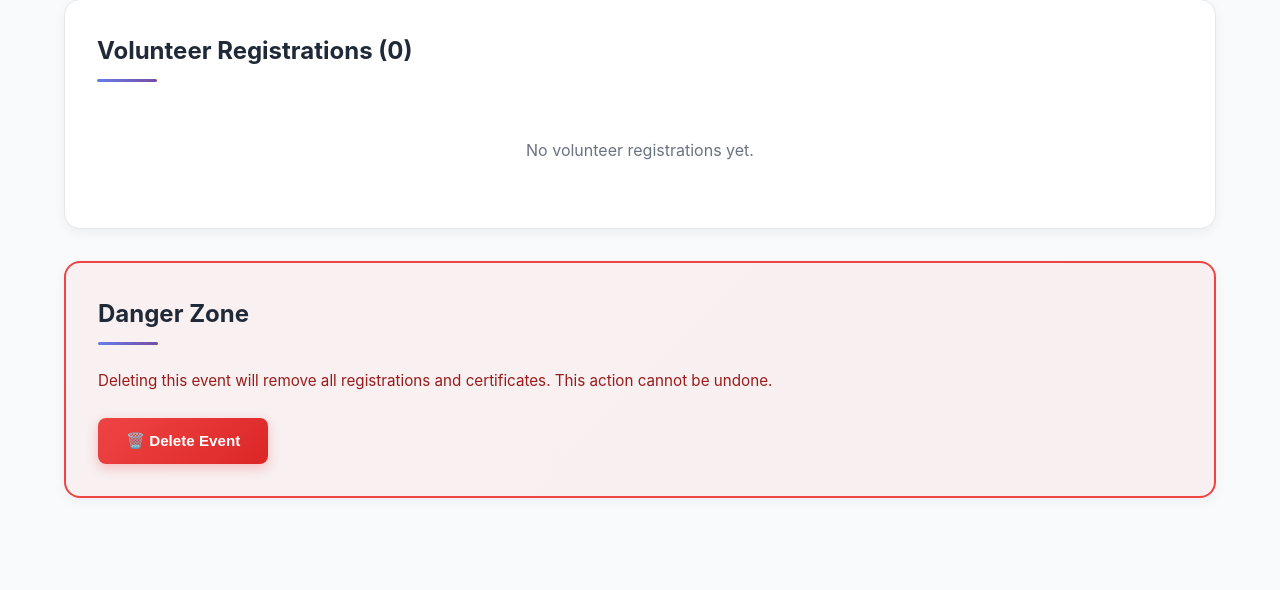
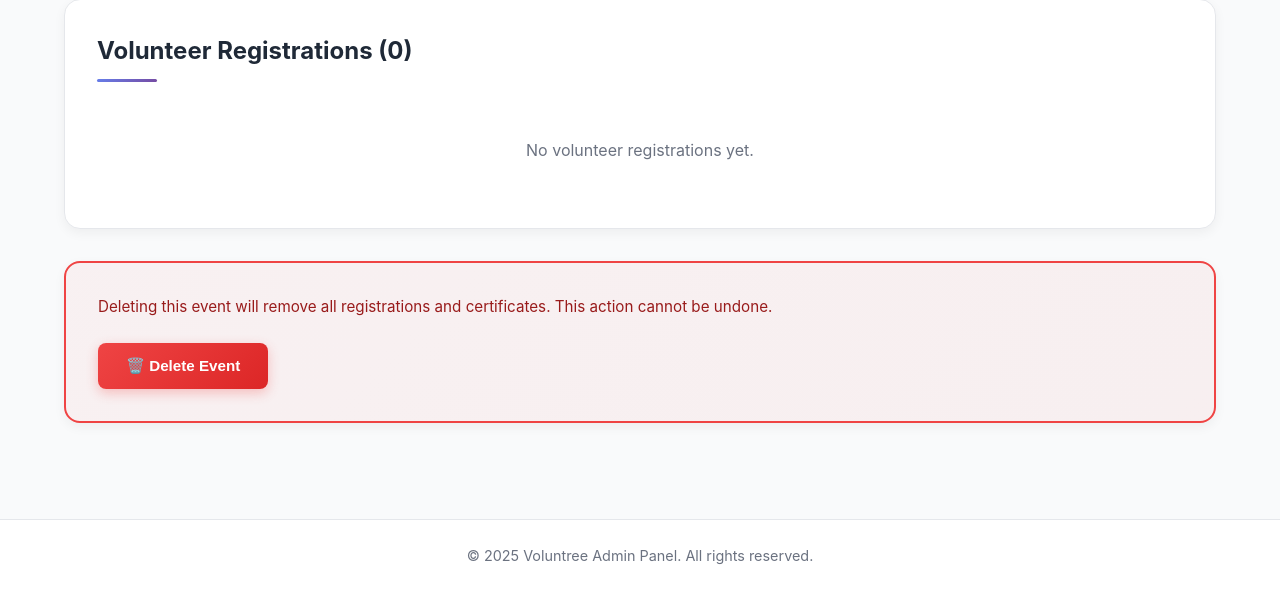
Before and after one commit to iamsadattt/voluntree2.0, a Django app: page /admin-panel/event/6/detail/ in a window 1280 px wide. Shown: the part 2299-2889 px from the top of the page. After the commit the page ends 2863 px from the top, so only its background shows below. Run offline with Django 5.2, Linux system fonts and the light colour scheme; a user stored in the database is signed in; data comes from the database, SQL or seed files in the repository; both versions use the stored data as it was after the commit.

```diff
--- a/voluntree/admin_panel/templates/admin_panel/admin_event_detail.html
+++ b/voluntree/admin_panel/templates/admin_panel/admin_event_detail.html
@@ -206,7 +206,6 @@
 
     <!-- Danger Zone -->
     <div class="detail-card danger-zone">
-        <h2 class="card-title">Danger Zone</h2>
         <p class="danger-text">Deleting this event will remove all registrations and certificates. This action cannot be undone.</p>
         <form method="POST" action="{% url 'admin_event_delete' event.id %}" onsubmit="return confirm('Are you sure you want to delete this event? This action cannot be undone and will delete all registrations and certificates.');">
             {% csrf_token %}
```
Also changed, not shown: voluntree/db.sqlite3, voluntree/media/events/Screenshot_2025-08-28_011140.png (added), 1 other file.
